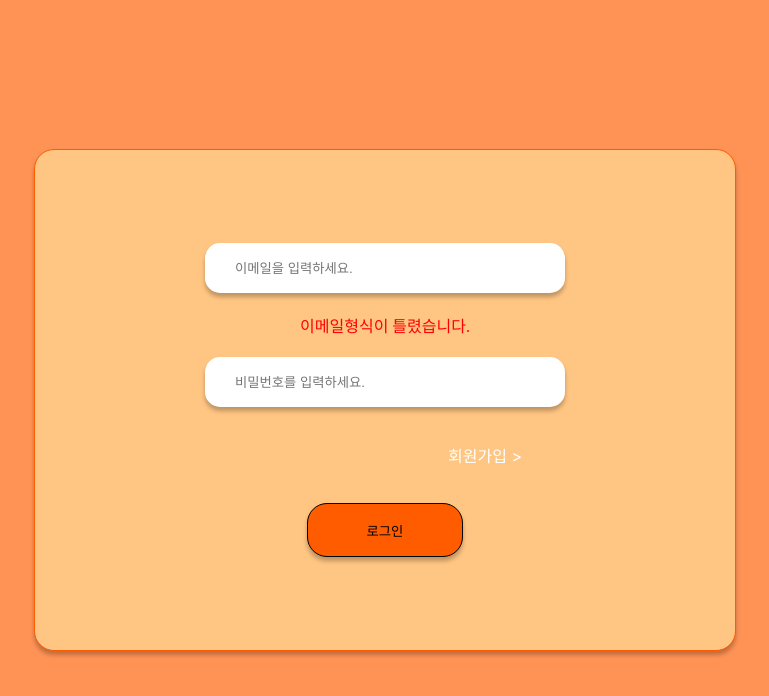
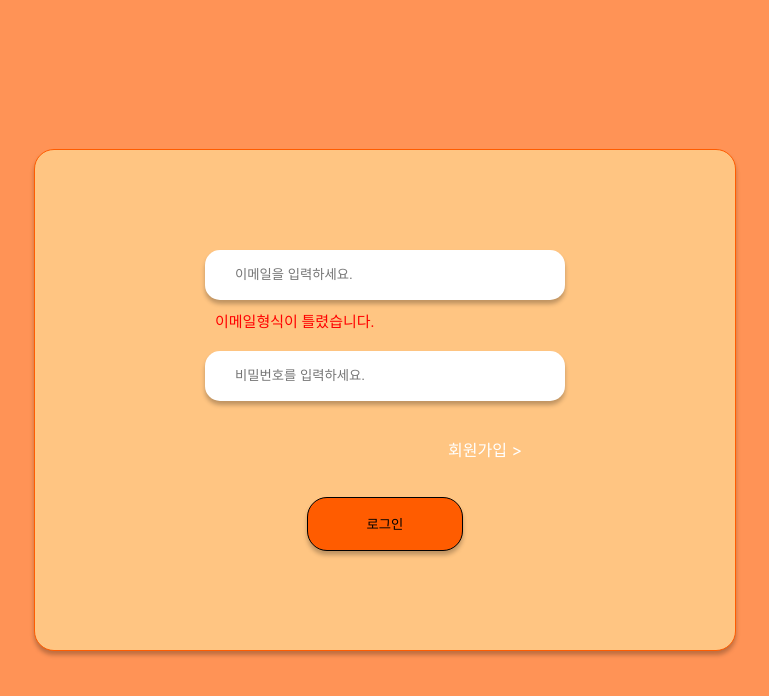
Before and after one commit to inha2/first-project, a Vue app: page /login in a window 1280 px wide. Both pictures are taken after a click on the button "로그인". Shown: the top 696 px of the page, without its empty margins (255-1024 px from the left). Built offline with nearby package versions, Linux system fonts and the light colour scheme.

Commit message:
fix: Login,SignUp 오류 메시지 수정

```diff
--- a/src/views/LoginView.vue
+++ b/src/views/LoginView.vue
@@ -1,9 +1,11 @@
 <template>
     <div class="login">
         <div class="login1">
-            <input class="login_email" v-model="email" type="email" placeholder="이메일을 입력하세요." />
-            <div class="login_error">
-                <p v-if="showEmailError" class="error">이메일형식이 틀렸습니다.</p>
+            <div class="login-email-input-wrap">
+                <input class="login_email" v-model="email" type="email" placeholder="이메일을 입력하세요." />
+                <div>
+                    <p v-if="showEmailError" class="error">이메일형식이 틀렸습니다.</p>
+                </div>
             </div>
             <input v-model="password" type="password" placeholder="비밀번호를 입력하세요." />
             <p class="login-signup" @click="goToSignUp">회원가입 ></p>
@@ -70,16 +72,27 @@ export default {
 </script>
 <style>
 @media screen and (min-width: 769px) {
-    .login_email{
+    .login-email-input-wrap {
+        display: flex;
+        flex-direction: column;
+        gap: 10px;
+    }
+    .login-email-input-wrap div {
+        display: flex;
+        justify-content: start;
+        align-items: center;
+        padding-left: 10px;
+    }
+    .login_email {
         display: flex;
         flex-direction: column;
         justify-content: center;
-
     }
     .error {
         color: red;
         margin: 0;
-        padding:0 ;
+        padding: 0;
+        font-size: 15px;
     }
     .login {
         background-color: #ff9356;
--- a/src/views/SignUpView.vue
+++ b/src/views/SignUpView.vue
@@ -1,9 +1,11 @@
 <template>
     <div class="quiz_signup">
         <div class="signup_text">
+            <div class="login-email-input-wrap">
             <input v-model="email" type="email" placeholder="이메일을 입력하세요." />
-            <div class="error_box">
-                <p v-if="showEmailError" class="error">이메일 형식이 틀렸습니다.</p>
+                <div>
+                    <p v-if="showEmailError" class="error">이메일 형식이 틀렸습니다.</p>
+                </div>
             </div>
             <input v-model="password" type="password" placeholder="비밀번호를 입력하세요." />
             <input v-model="checkPassword" type="password" placeholder="비밀번호를 재입력하세요." />
@@ -133,5 +135,21 @@ export default {
         padding: 0;
         margin: 0;
     }
+    .login-email-input-wrap {
+        display: flex;
+        flex-direction: column;
+        gap: 10px;
+    }
+    .login-email-input-wrap div {
+        display: flex;
+        justify-content: start;
+        align-items: center;
+        padding-left: 10px;
+    }
+    .login_email {
+        display: flex;
+        flex-direction: column;
+        justify-content: center;
+    }
 }
 </style>
```
